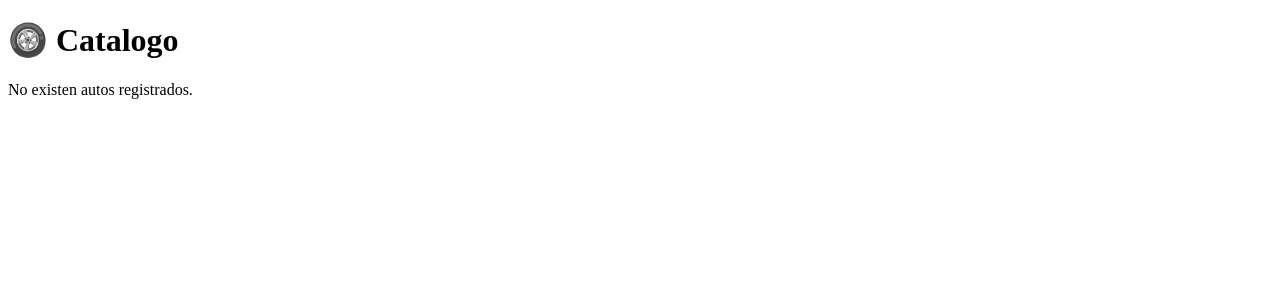
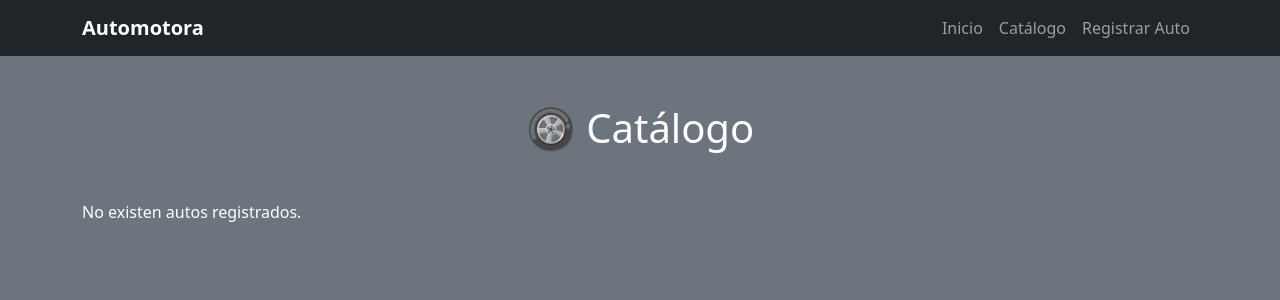
Before and after one commit to sebastianguerra56/EVA02_Backend, a Django app: page /catalogo/ in a window 1280 px wide. Shown: the top 300 px of the page. Run offline with Django 5.2, Linux system fonts and the light colour scheme; data that the repository does not hold is empty.

Commit message:
Aplicacion de diseño en inicio.html

```diff
--- a/automotora/settings.py
+++ b/automotora/settings.py
@@ -120,7 +120,7 @@ USE_TZ = True
 # Static files (CSS, JavaScript, Images)
 # https://docs.djangoproject.com/en/5.0/howto/static-files/
 
-STATIC_URL = 'static/'
+STATIC_URL = '/static/'
 
 # Default primary key field type
 # https://docs.djangoproject.com/en/5.0/ref/settings/#default-auto-field
--- a/automotoraapp/templates/automotoraapp/catalogo.html
+++ b/automotoraapp/templates/automotoraapp/catalogo.html
@@ -1,49 +1,76 @@
+{% load static %}
 <!DOCTYPE html>
-<html lang="en">
+<html lang="es">
 <head>
     <meta charset="UTF-8">
     <meta name="viewport" content="width=device-width, initial-scale=1.0">
-    <title>Catalogo</title>
+    <title>Catálogo</title>
+    <!-- Bootstrap CSS -->
+    <link href="https://cdn.jsdelivr.net/npm/bootstrap@5.3.2/dist/css/bootstrap.min.css" rel="stylesheet">
 </head>
-<body>
-       <div class="contenedor">
+<body class="bg-secondary">
+        <!-- Navbar -->
+    <nav class="navbar navbar-expand-lg navbar-dark bg-dark">
+        <div class="container">
+            <a class="navbar-brand fw-bold" href="{% url 'inicio' %}">Automotora</a>
+            <button class="navbar-toggler" type="button" data-bs-toggle="collapse"
+                    data-bs-target="#navbarNav" aria-controls="navbarNav"
+                    aria-expanded="false" aria-label="Toggle navigation">
+                <span class="navbar-toggler-icon"></span>
+            </button>
 
-        <h1>🛞 Catalogo</h1>
+            <div class="collapse navbar-collapse" id="navbarNav">
+                <ul class="navbar-nav ms-auto">
+                    <li class="nav-item">
+                        <a class="nav-link" href="{% url 'inicio' %}">Inicio</a>
+                    </li>
+                    <li class="nav-item">
+                        <a class="nav-link" href="{% url 'catalogo' %}">Catálogo</a>
+                    </li>
+                    <li class="nav-item">
+                        <a class="nav-link" href="{% url 'crear_auto' %}">Registrar Auto</a>
+                    </li>
+                </ul>
+            </div>
+        </div>
+    </nav>
 
-        {% for auto in autos %}
+    <div class="container py-5">
+        <h1 class="text-center text-white mb-5">🛞 Catálogo</h1>
 
-            <div class="auto">
+        <div class="row">
+            {% for auto in autos %}
+                <div class="col-md-4 mb-4">
+                    <div class="card h-100 shadow">
+                        <!-- Imagen opcional -->
+                        {% if auto.imagen %}
+                            <img src="{{ auto.imagen.url }}" class="card-img-top" alt="{{ auto.marca }} {{ auto.modelo }}">
+                        {% else %}
+                            <img src="{% static 'automotoraapp/img/model1.png' %}" class="card-img-top" alt="Auto">
+                        {% endif %}
 
-                <h2>{{ auto.marca }} {{ auto.modelo }}</h2>
+                        <div class="card-body">
+                            <h5 class="card-title">{{ auto.marca }} {{ auto.modelo }}</h5>
+                            <p class="card-text">
+                                Año: {{ auto.año }} <br>
+                                Color: {{ auto.color }} <br>
+                                Precio: ${{ auto.precio }}
+                            </p>
+                        </div>
+                        <div class="card-footer text-center">
+                            <a href="{% url 'ver_auto' auto.id %}" class="btn btn-primary">
+                                👁️ Ver
+                            </a>
+                        </div>
+                    </div>
+                </div>
+            {% empty %}
+                <p class="text-white">No existen autos registrados.</p>
+            {% endfor %}
+        </div>
+    </div>
 
-                <p>
-                    Año:{{ auto.año }}
-                </p>
-                <p>
-                    Color: {{ auto.color }}
-                </p>
-                <p>
-                    Precio: ${{ auto.precio }}
-                </p>
-
-
-                <div class="botones">
-
-                    <a href="{% url 'ver_auto' auto.id %}">
-                        👁️ Ver
-                    </a>
-
-
-                </div>
-
-            </div>
-
-        {% empty %}
-
-            <p>No existen autos registrados.</p>
-
-        {% endfor %}
-
-    </div>
+    <!-- Bootstrap JS -->
+    <script src="https://cdn.jsdelivr.net/npm/bootstrap@5.3.2/dist/js/bootstrap.bundle.min.js"></script>
 </body>
 </html>
```
Also changed, not shown: automotoraapp/templates/automotoraapp/inicio.html (+114 -4 lines), automotoraapp/static/automotoraapp/img/fondo1.png (added), automotoraapp/static/automotoraapp/img/fondo2.jpg (added), automotoraapp/static/automotoraapp/img/fondo3.png (added), automotoraapp/static/automotoraapp/img/model1.png (added).
